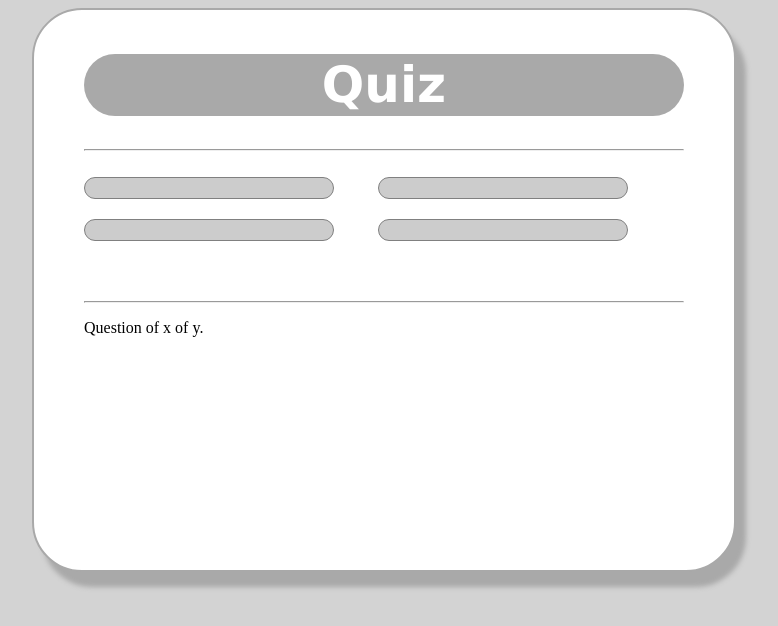
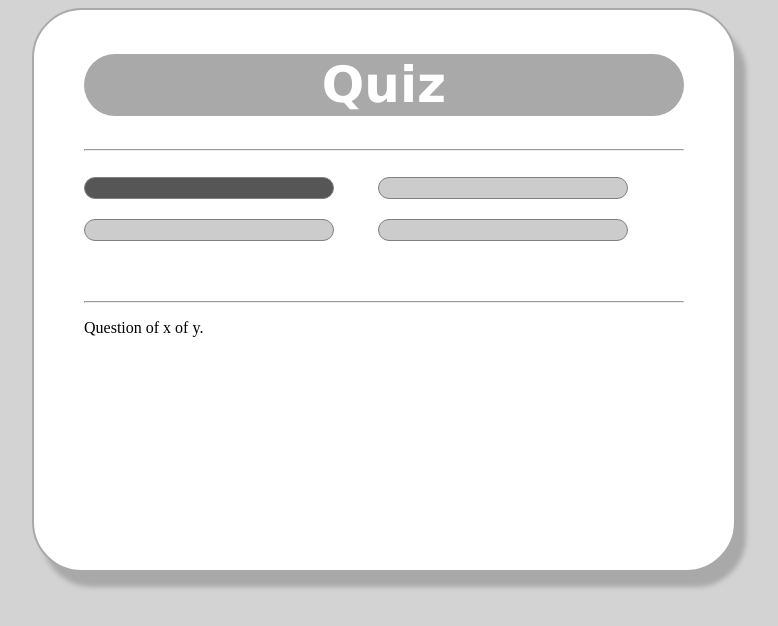
Before and after one commit to Yomairyp/Quiz_App, a plain HTML site: page inde.html in a window 1280 px wide. In both pictures the pointer is over the button 465 px from the left and 188 px from the top of the page. Shown: the whole page, without its empty margins (256-1034 px from the left). Drawn offline with Linux system fonts and the light colour scheme.

Commit message:
button hover effect

```diff
--- a/style.css
+++ b/style.css
@@ -42,3 +42,8 @@ button{
     padding: 10px 10px;
 
 }
+
+.btn0:hover, .btn1:hover, .btn2:hover, .btn3:hover{
+    cursor: pointer;
+    background-color:rgb(87, 86, 86);
+}
```
